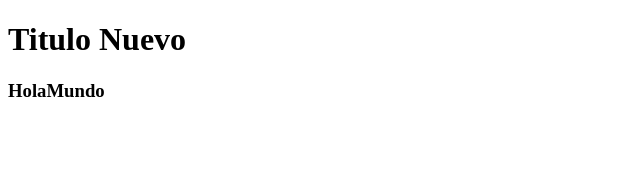
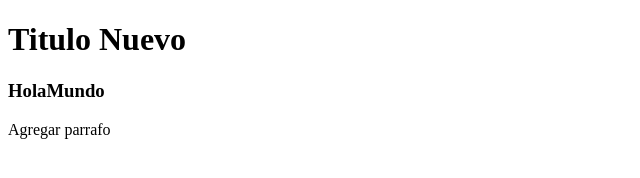
Before and after one commit to IngDeiv/Git, a plain HTML site: page index.html in a window 1280 px wide. Shown: the whole page, without its empty margins (0-640 px from the left). Drawn offline with Linux system fonts and the light colour scheme.

Commit message:
Parrafo agregado
Parrafo 2

```diff
--- a/index.html
+++ b/index.html
@@ -10,6 +10,7 @@
     <h1>Titulo Nuevo</h1>
     <div>
         <h3>HolaMundo</h3>
+        <p>Agregar parrafo</p>
     </div>
 </body>
 </html>
```
